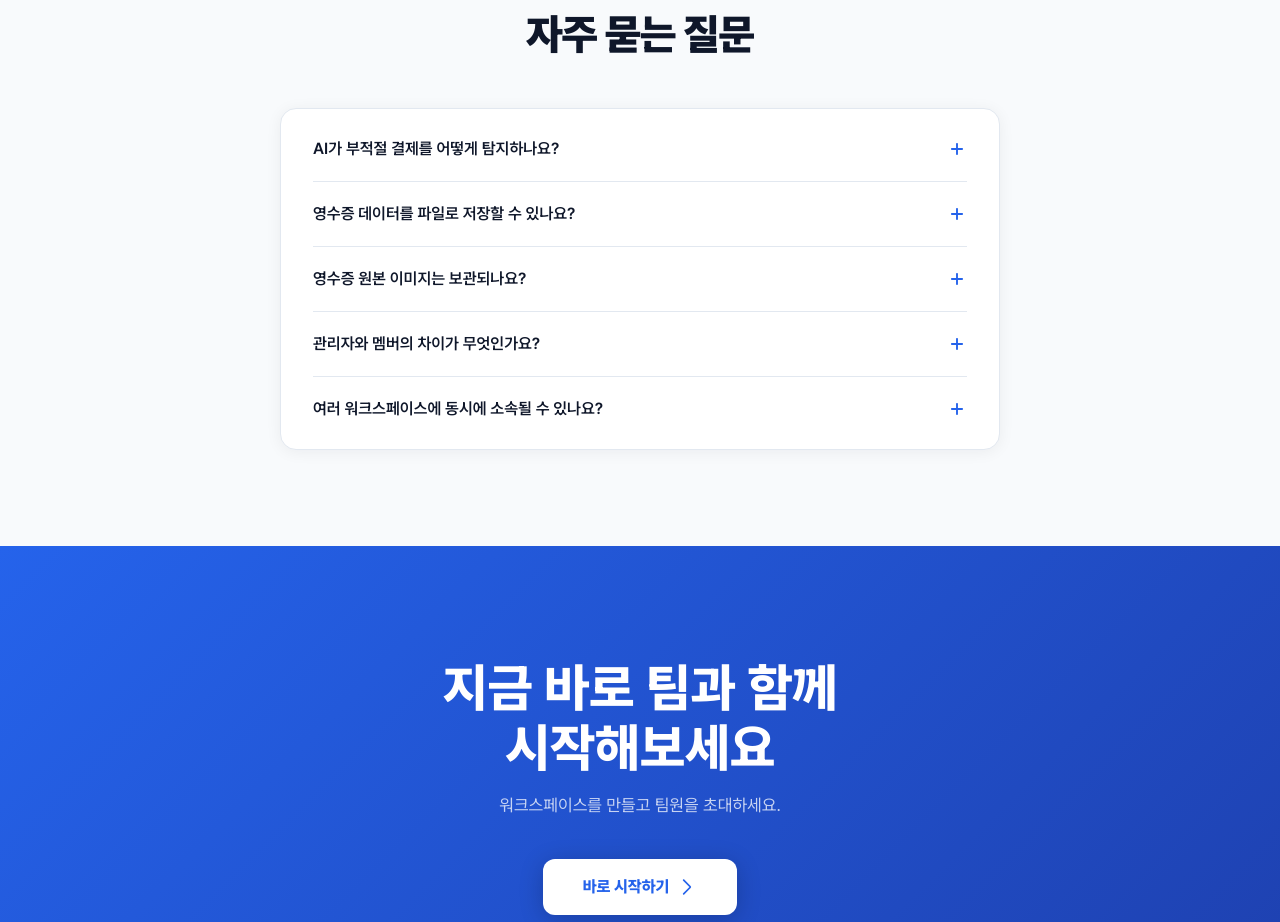
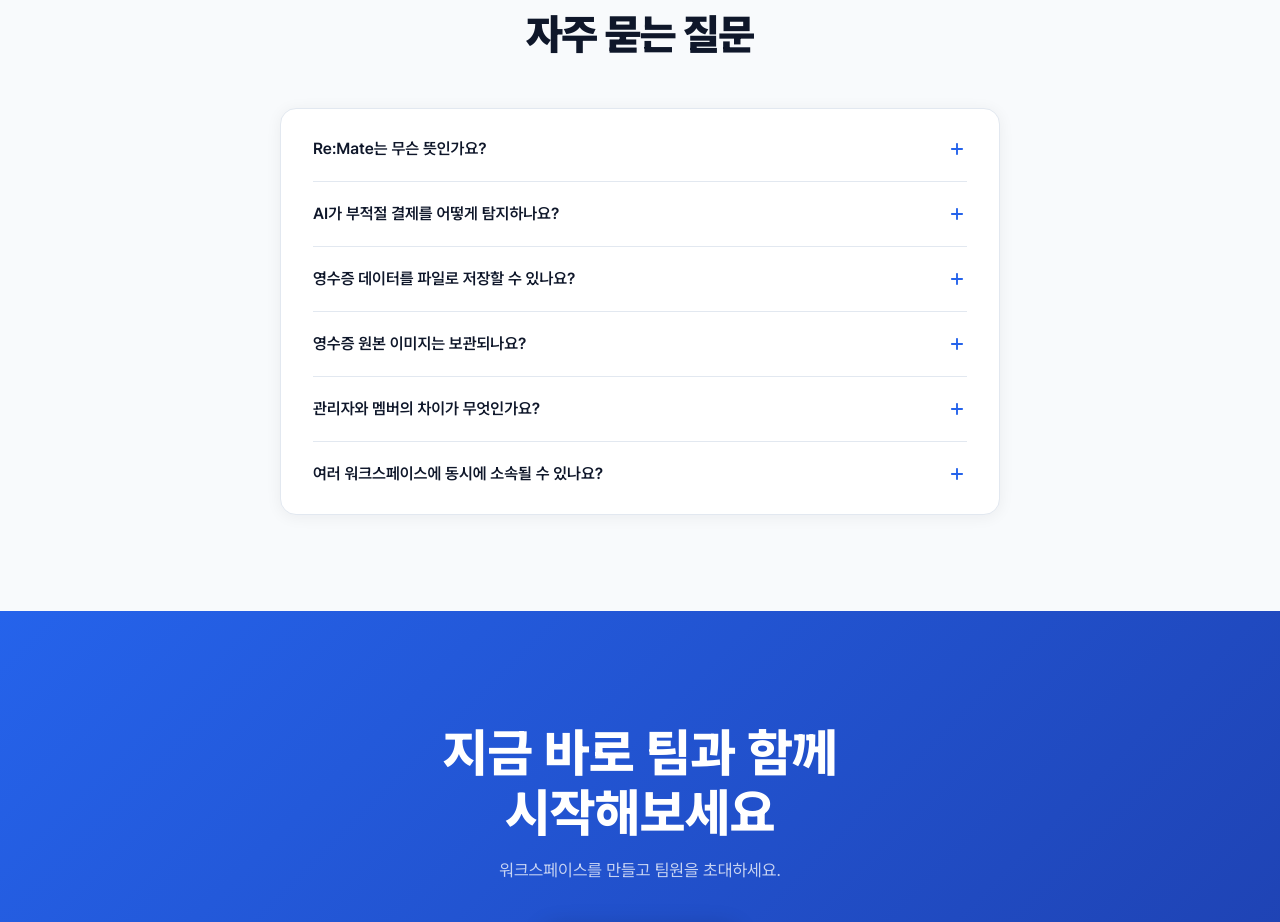
Before and after one commit to LMS10/ReMate, a Next.js app: page /about in a window 1280 px wide. Shown: the part 5300-6222 px from the top of the page. Built offline with nearby package versions, Linux system fonts and the light colour scheme; no server answers.

Commit message:
💄 Design: 랜딩페이지 FAQ 항목 추가

```diff
--- a/src/app/(before-login)/(landing)/about/_components/AboutFaq.tsx
+++ b/src/app/(before-login)/(landing)/about/_components/AboutFaq.tsx
@@ -35,6 +35,25 @@ function FaqItem({ q, a }: FaqItemProps) {
 }
 
 const FAQS: FaqItemProps[] = [
+  {
+    q: 'Re:Mate는 무슨 뜻인가요?',
+    a: (
+      <>
+        Re:Mate는 두 가지 의미를 담고 있습니다.
+        <br />
+        <br />
+        <strong>Re:</strong>는 이메일에서 &apos;답장·검토(Review)&apos;를 뜻하는 접두어로, 영수증을
+        AI가 먼저 읽고 분석한 뒤 관리자가 승인·반려로 &apos;응답&apos;하는 워크플로우를 상징합니다.
+        <br />
+        <br />
+        <strong>Mate</strong>는 &apos;동료·파트너&apos;를 의미합니다. 팀의 지출을 함께 관리하는
+        동반자로서, 멤버와 관리자가 하나의 워크스페이스 안에서 투명하게 협력한다는 뜻을 담았습니다.
+        <br />
+        <br />
+        즉, Re:Mate는 &apos;팀 지출을 함께 검토하는 동료&apos;라는 철학을 이름에 녹인 서비스입니다.
+      </>
+    ),
+  },
   {
     q: 'AI가 부적절 결제를 어떻게 탐지하나요?',
     a: (
```
